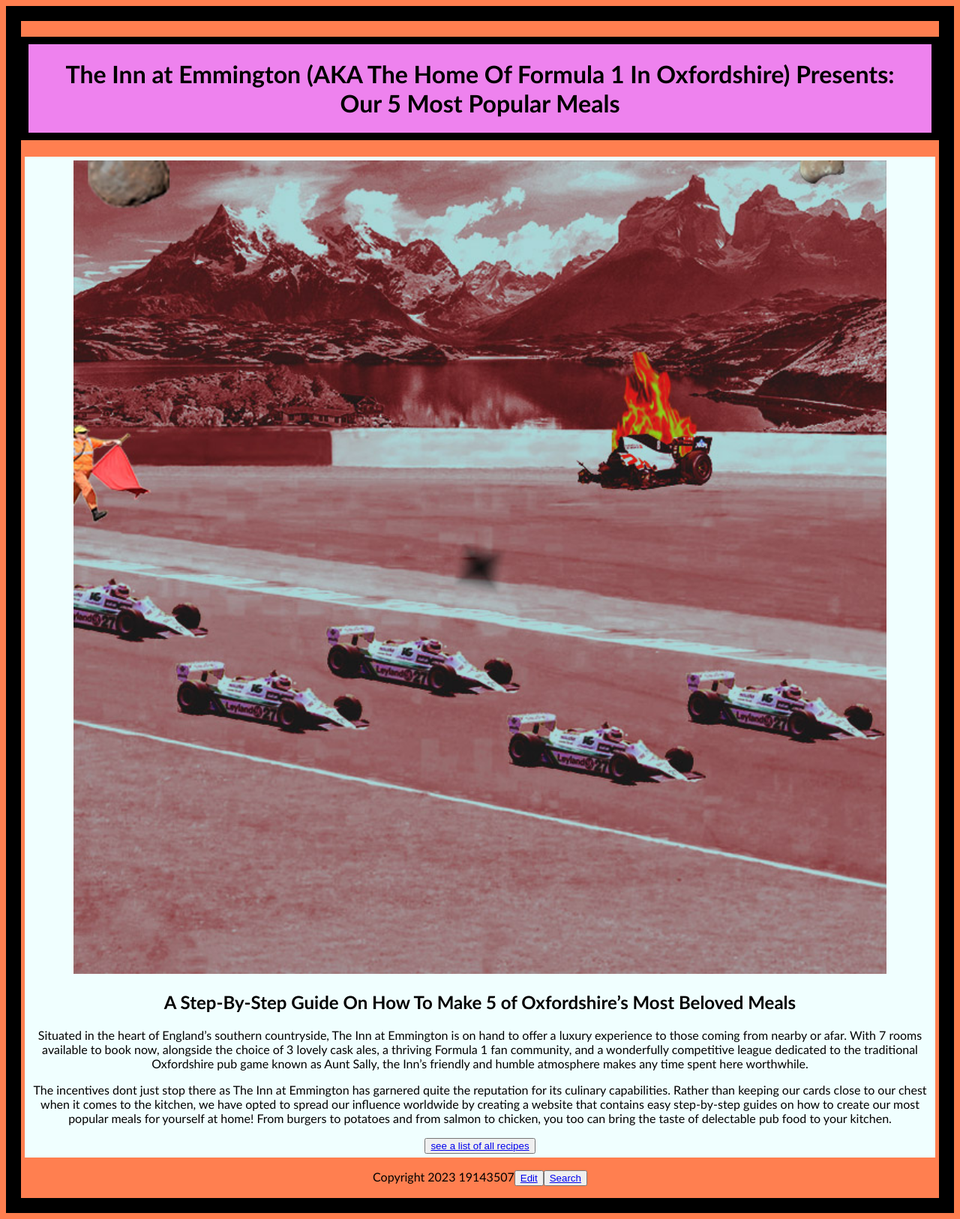
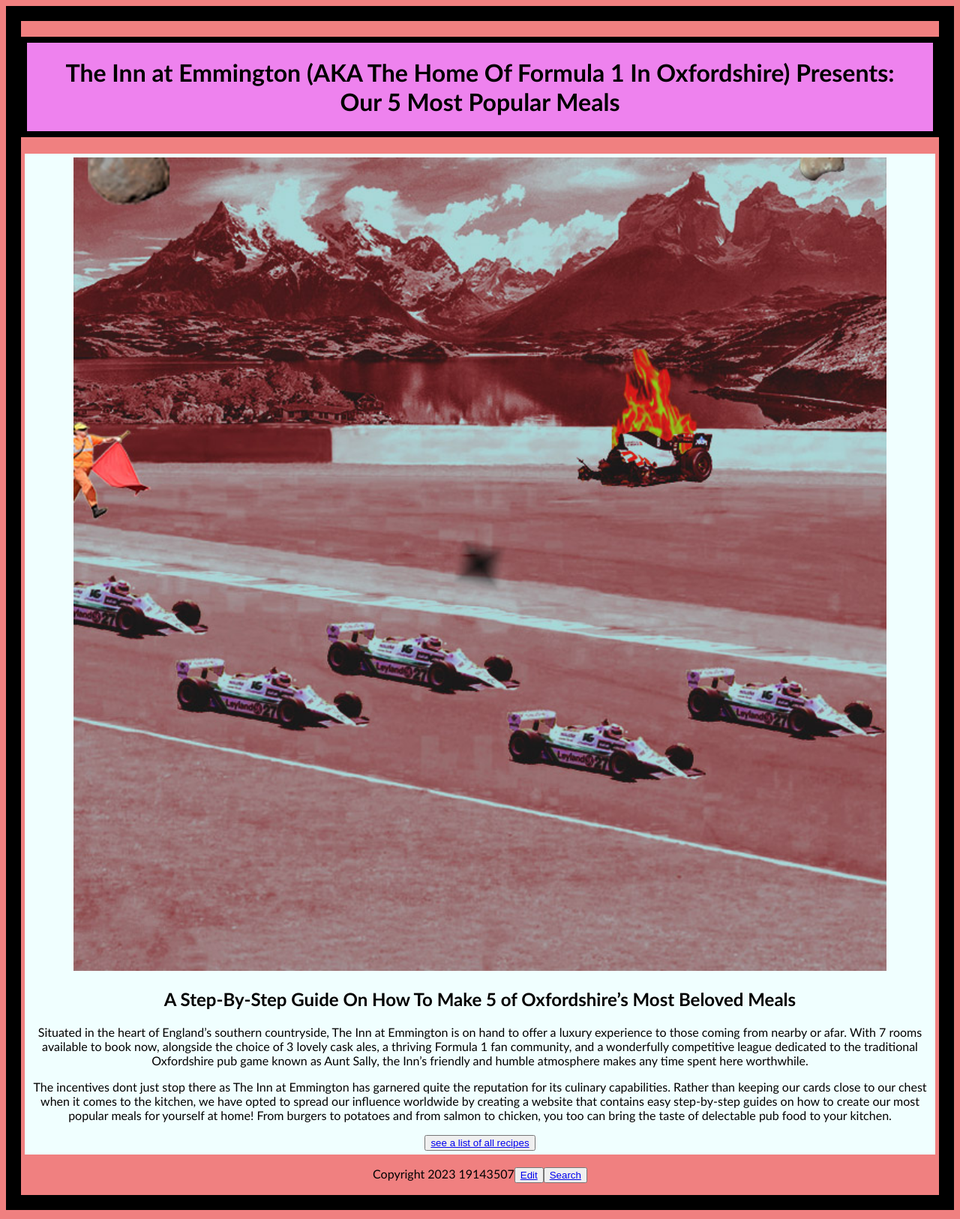
Before and after one commit to 19143507/inn-at-emmington, a Jekyll site: the page built from home/index.md, in a window 1280 px wide. Shown: the whole page at 75% size. Built offline with Jekyll 4.4.1, drawn with Linux system fonts in a browser that asks for light colours.

Commit message:
Update recipes.css

```diff
--- a/styles/recipes.css
+++ b/styles/recipes.css
@@ -16,14 +16,14 @@ main{
 h1 {
   text-align: center;
   background-color: violet;
-  border: 10px solid black;
+  border: 8px solid black;
   padding: 20px;
 }
 
 body {
   text-align: center;
   border: 20px solid black;
-  background-color: coral
+  background-color: lightcoral;
 }
 
 img {
```
